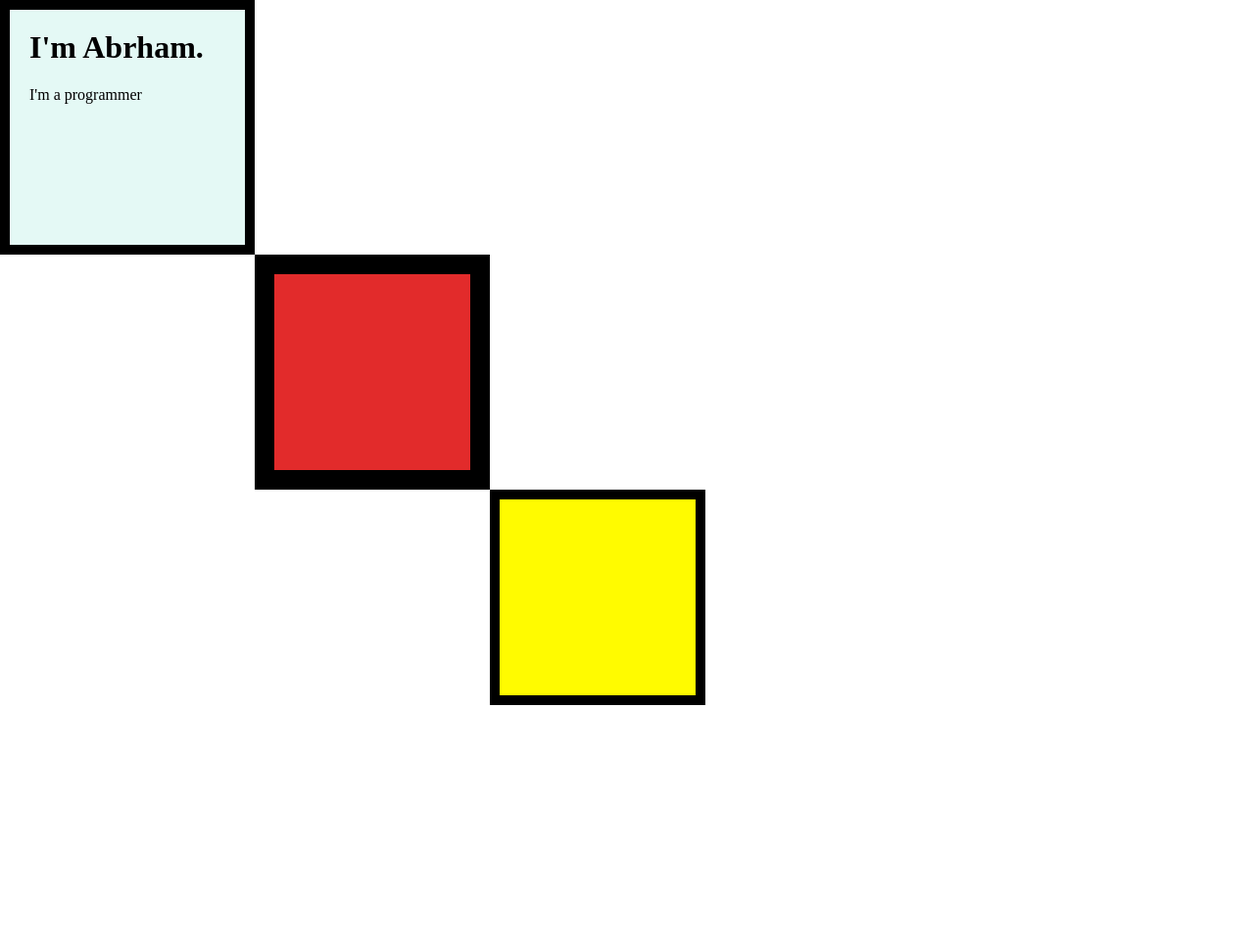
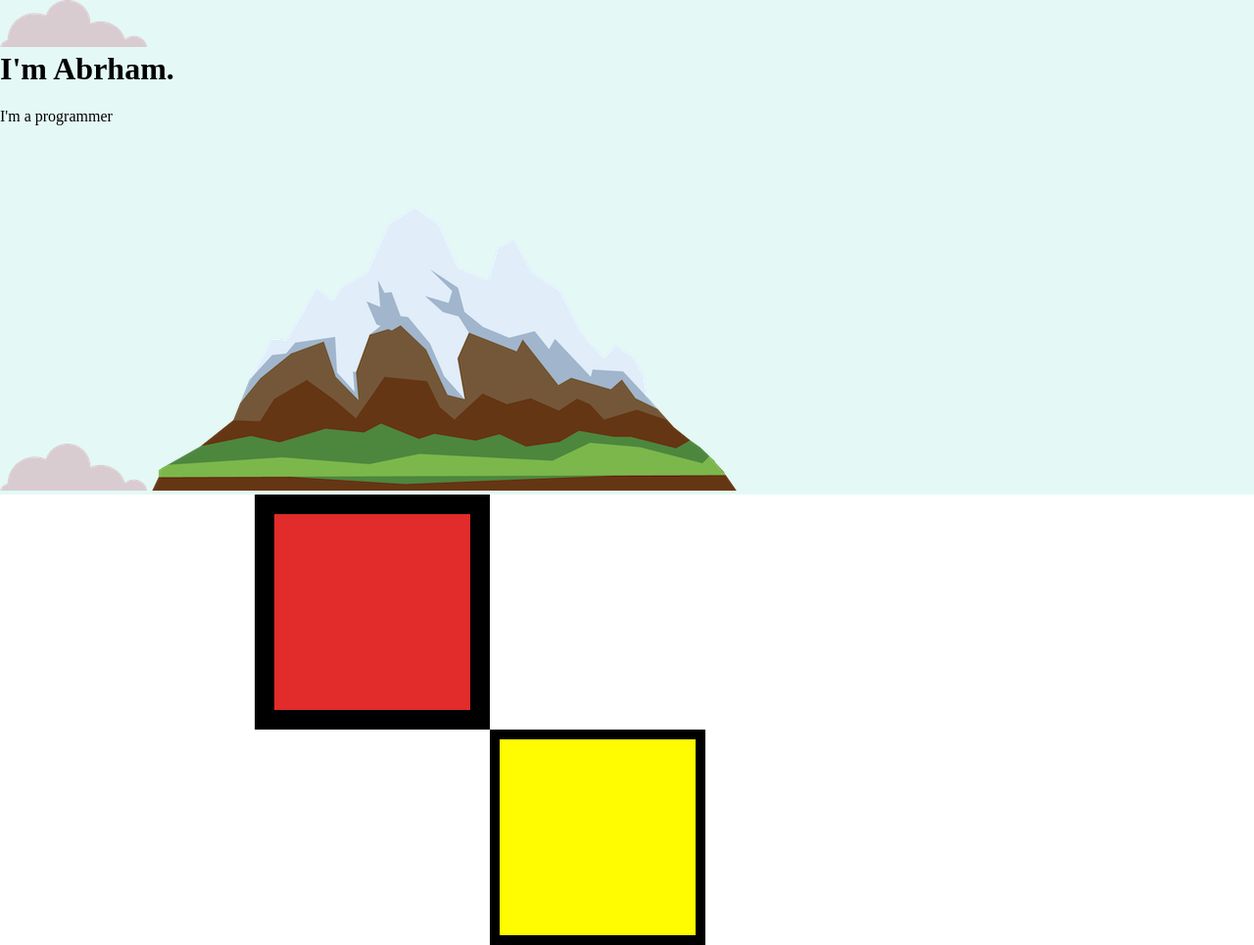
Before and after one commit to Abrham2119/CSS-tutor, a plain HTML site: page index.html in a window 1280 px wide. Shown: the whole page at 98% size. Before the commit the page ends 800 px from the top, so only its background shows below. Drawn offline with Linux system fonts and the light colour scheme.

Commit message:
i changed teh padding oof top container

```diff
--- a/css/style.css
+++ b/css/style.css
@@ -9,10 +9,7 @@ h1{
     margin-top: 0;
 }
 .top-container{
-    width: 200px;
-    height: 200px;
-    border: 10px solid  ;
-    padding: 20px;
+
 }
 
 .middle-container{
--- a/index.html
+++ b/index.html
@@ -9,11 +9,17 @@
 </head>
 <body>
     <div class="top-container">
+        <img src="cloud.png" alt="cloud-image">
         <h1>I'm Abrham.</h1>
         <p>I'm a programmer</p>
+        <img src="cloud.png" alt="cloud-image">
+    <img src="mountain.png" alt="mountain-image">
     </div>
+
+
     <div class="middle-container">
     </div>
+
 
     <div class="bottom-container">
 
```
